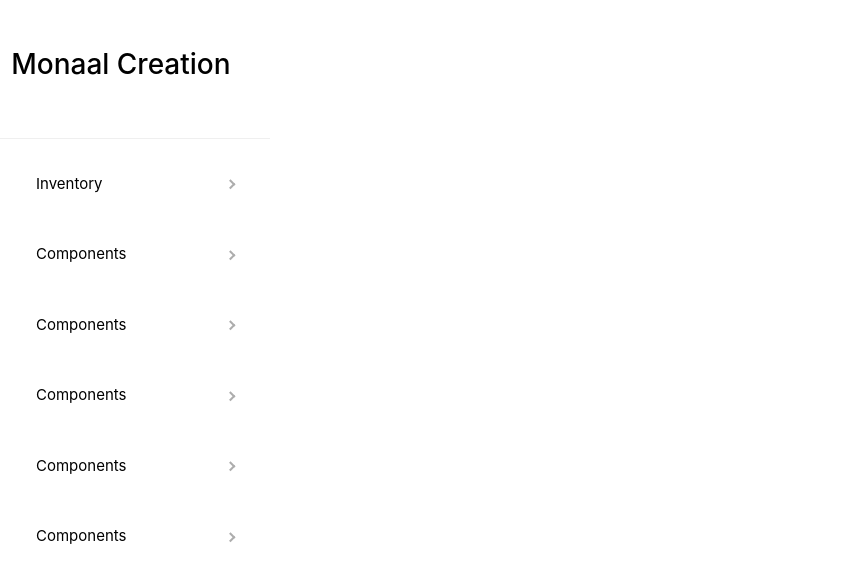
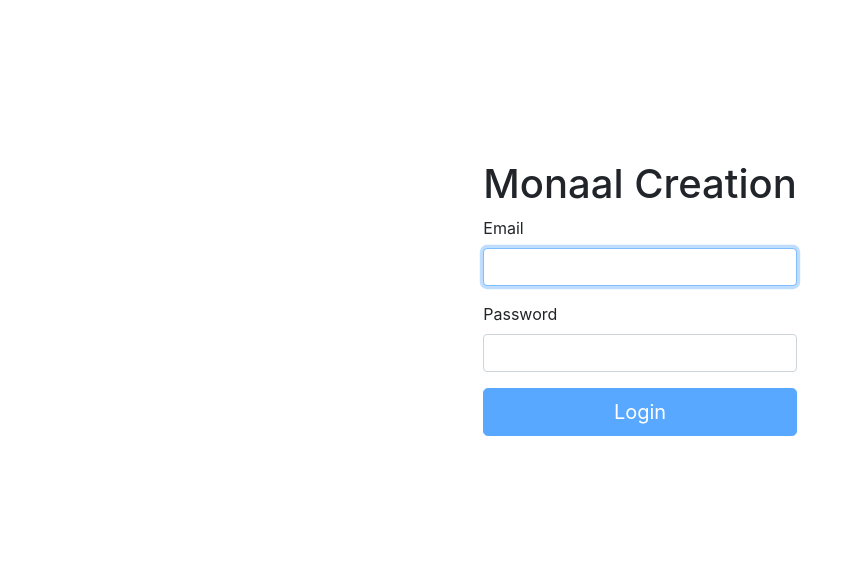
Before and after one commit to anubhavb11/Npr-WebApp, a React (Create React App) app: page /login in a window 1280 px wide. Shown: the top 580 px of the page, without its empty margins (0-864 px from the left). Built offline with nearby package versions, Linux system fonts and the light colour scheme.

Commit message:
Login complete

```diff
--- a/package.json
+++ b/package.json
@@ -3,6 +3,7 @@
   "version": "0.1.0",
   "private": true,
   "dependencies": {
+    "@material-ui/core": "^4.11.3",
     "@testing-library/jest-dom": "^5.11.10",
     "@testing-library/react": "^11.2.6",
     "@testing-library/user-event": "^12.8.3",
--- a/src/App.js
+++ b/src/App.js
@@ -1,12 +1,10 @@
 
 import React from 'react';
 import {BrowserRouter as Router , Switch , Route} from 'react-router-dom';
-
 import 'bootstrap/dist/css/bootstrap.min.css';
-
-import SignIn from './components/Login'
-
+import LogIn from './components/Login'
 import Sidebar from './components/sidebar'
+import Dashboard from './components/dashbord'
 // import './custom.scss'
 import ViewInventory from './components/ViewInventory'
 export default class App extends React.Component {
@@ -14,14 +12,12 @@ export default class App extends React.Component {
     return(
       <Router>
          <div className="App">
-          {/* <Header/> */}
-          {/* <NavBar/>  */}
 
-          <Sidebar/>
-          <Route path='/' exact component={SignIn} />
+          <Route path='/' exact  component={Sidebar} />
+          <Route path='/' exact component={Dashboard} />
+          <Route path='/login'   component={LogIn} />
           <Route path='/viewInventory' component={ViewInventory} />
        </div>
-
 
       </Router>
 
--- a/src/components/InventoryItem.jsx
+++ b/src/components/InventoryItem.jsx
@@ -5,7 +5,7 @@ const  item  = ({Name,Qty,Nos,img,
      Design,   HSN,  Fabric,  Print,  Color  ,QTYinStock, Make,  Remark ,
      BillNo ,  BillDate,  OrderDate,BiltyNo, Rate,
       InChlaanNo , ChallanDate , Transporter  ,VcNo, GenratedBy }) =>{
-          console.log({BillNo})
+
     return(
         <div className="inventoryItem">
             <Accordion>
--- a/src/components/Login.jsx
+++ b/src/components/Login.jsx
@@ -1,60 +1,45 @@
-
-
 import React, { useState } from "react";
-import Form from "react-bootstrap/Form";
+import Form  from "react-bootstrap/Form";
 import Button from "react-bootstrap/Button";
 import axios from 'axios'
-// import "./Login.css";
+import {Link,Redirect,useHistory} from 'react-router-dom'
 
-export default function Login() {
+export default function Login(props) {
   const [email, setEmail] = useState("");
   const [password, setPassword] = useState("");
-
+  const [user,setUser] = useState({});
   function validateForm() {
     return email.length > 0 && password.length > 0;
   }
 
-  function handleSubmit(event) {
+  const handleSubmit = async (event)=> {
     event.preventDefault();
+
+    const article = {
+      "UserId": `${email}`,
+      "Password": `${password}`
+
+    };
+    const response = await axios.post('https://monaalcreationbackend.herokuapp.com/home/signin', article);
+
+    console.log(response.data);
+    setUser(response.data);
+    setCookieFunction(response.data);
+    if(response!=null){
+     props.history.push('/')
+    }
+
+  }
+  const setCookieFunction = (value) => {
+
+    localStorage.setItem('token',  JSON.stringify(value));
+    console.log("DOME")
   }
 
-  // const handelLogin = async() => {
-  //   const response = await fetch('https://monaalcreationbackend.herokuapp.com/home/signin', {
-  //     method: 'post',
-  //     headers: new Headers({
 
-  //         "UserId": "anubhav@intern",
-  //         "Password": "123456"
-
-  //     })
-
-  //   });
-  //   const data = await response.json();
-  //   console.log(data);
-
-  // }
-
-  const handelLogin = async() => {
-    const article = {"UserId": "anubhav@intern",
-            "Password": "123456"
-         };
-    const response = await axios.post('https://monaalcreationbackend.herokuapp.com/home/signin', article);
-    // const data = await response.json();
-     console.log(response);
-  }
-
-  // const handelLogin = async() => {
-  // const response = await axios.post(
-  //   'https://monaalcreationbackend.herokuapp.com/home/signin',
-
-  //   { params: { "UserId": "anubhav@intern",
-  //            "Password": "123456"  }
-  //    }
-  // )
-  // console.log(response.data)
-  // }
 
   return (
+
     <div className="Login">
       <h1>Monaal Creation</h1>
       <Form onSubmit={handleSubmit}>
@@ -75,9 +60,12 @@ export default function Login() {
             onChange={(e) => setPassword(e.target.value)}
           />
         </Form.Group>
-        <Button block size="lg" onClick={handelLogin} type="submit" disabled={!validateForm()}>
+
+        <Button block size="lg" type="submit" disabled={!validateForm()}>
           Login
         </Button>
+
+
       </Form>
     </div>
   );
--- a/src/components/ViewInventory.jsx
+++ b/src/components/ViewInventory.jsx
@@ -2,7 +2,7 @@ import React,{useEffect,useState} from 'react';
 
 import axios from 'axios';
 import Item from './InventoryItem';
-
+import Sidebar from './sidebar';
 const ViewInventory = () => {
 
     const [listInventory,setInventory] = useState([]);
@@ -22,8 +22,12 @@ const ViewInventory = () => {
 
 
     return(
+        <div className="ViewInventory">
+
+            <Sidebar/>
 
             <div className="InventoryList">
+
             {/* <h1 onClick={getInventory} >Hlo</h1> */}
             { listInventory.map(item =>(
                 <Item Name={item.Name} Qty={item.Meterage} Nos = {item.Nos} img={item.Photo}
@@ -33,6 +37,10 @@ const ViewInventory = () => {
                 />
             ))}
             </div>
+
+        </div>
+
+
     )
 }
 
--- /dev/null
+++ b/src/components/dashbord.jsx
@@ -0,0 +1,62 @@
+import React, {useState} from 'react';
+import { makeStyles } from '@material-ui/core/styles';
+import Card from '@material-ui/core/Card';
+import CardActionArea from '@material-ui/core/CardActionArea';
+import CardActions from '@material-ui/core/CardActions';
+import CardContent from '@material-ui/core/CardContent';
+import CardMedia from '@material-ui/core/CardMedia';
+import Button from '@material-ui/core/Button';
+import Typography from '@material-ui/core/Typography';
+import {Redirect, Link} from 'react-router-dom'
+
+
+const useStyles = makeStyles({
+  root: {
+      width: '20rem',
+      height: '20rem',
+      margin: '10rem 0rem'
+  },
+});
+
+export default function Dashboard() {
+  const classes = useStyles();
+
+  const [user,setUser] = useState({});
+
+  const response = window.localStorage.getItem('token');
+  const data = JSON.parse(response);
+  console.log(data);
+//   setUser(datap);
+  if(data == null){
+    return  <Redirect to="/login" />
+  }
+
+
+
+  return (
+    <Card className={classes.root}>
+      <CardActionArea>
+        <CardMedia
+          component="img"
+          alt="user-img"
+          height="140"
+          image= {data.Photo}
+          title="user-img"
+        />
+        <CardContent>
+          <Typography gutterBottom variant="h5" component="h2">
+            Name: {data.Name}
+          </Typography>
+          <Typography variant="body2" color="textSecondary" component="p">
+           User Type: {data.UserType}
+          </Typography>
+        </CardContent>
+      </CardActionArea>
+      <CardActions>
+        <Button size="small" color="primary">
+          Change Password
+        </Button>
+      </CardActions>
+    </Card>
+  );
+}
--- a/src/components/sidebar.jsx
+++ b/src/components/sidebar.jsx
@@ -1,8 +1,28 @@
 import { ProSidebar, SidebarHeader, Menu, MenuItem, SubMenu } from 'react-pro-sidebar';
 import 'react-pro-sidebar/dist/css/styles.css';
-import {Link} from 'react-router-dom'
+import {Redirect, Link} from 'react-router-dom'
+import React ,{useState}from 'react';
 
-const Sidebar = () =>{
+const Sidebar = (props) =>{
+
+
+  // VERIFICATION
+  const data = window.localStorage.getItem('token');
+  // const data1 = data.json();
+
+  if(data == null){
+
+    return  <Redirect to="/login" />
+  }
+
+
+  // Prevent sidebar on login page
+  // const {pathname} = props.location;
+  // console.log(pathname);
+  // if(pathname === "/login") {
+  //   return null;
+  // }
+
 
     return (
 <ProSidebar className="pro-sidebar">
--- a/src/custom.scss
+++ /dev/null
@@ -1,15 +0,0 @@
-@import '~react-pro-sidebar/dist/scss/styles.scss';
-$sidebar-bg-color: red !default;
-$sidebar-color: #adadad !default;
-$sidebar-width: 270px !default;
-$sidebar-collapsed-width: 80px !default;
-$highlight-color: #d8d8d8 !default;
-$submenu-bg-color: #2b2b2b !default;
-$submenu-bg-color-collapsed: #2b2b2b !default;
-$icon-bg-color: #2b2b2b !default;
-$icon-size: 35px !default;
-$breakpoint-xs: 480px !default;
-$breakpoint-sm: 576px !default;
-$breakpoint-md: 768px !default;
-$breakpoint-lg: 992px !default;
-$breakpoint-xl: 1200px !default;
--- a/src/index.css
+++ b/src/index.css
@@ -36,6 +36,7 @@ code {
 
 .Login{
   padding-top: 10rem;
+  margin: 0 auto;
 }
 
 .Login form {
@@ -81,8 +82,14 @@ code {
 
 .InventoryList{
   flex: 1;
+
 }
 
+.ViewInventory{
+  display: flex;
+  width: 100%;
+
+}
 
 
 /* Inventory List */
```
Also changed, not shown: src/Home.js (added, +22 -0 lines), 1 other file (tests, documents, lock files or other folders). Lines whose indentation alone changed are shown as unchanged.
